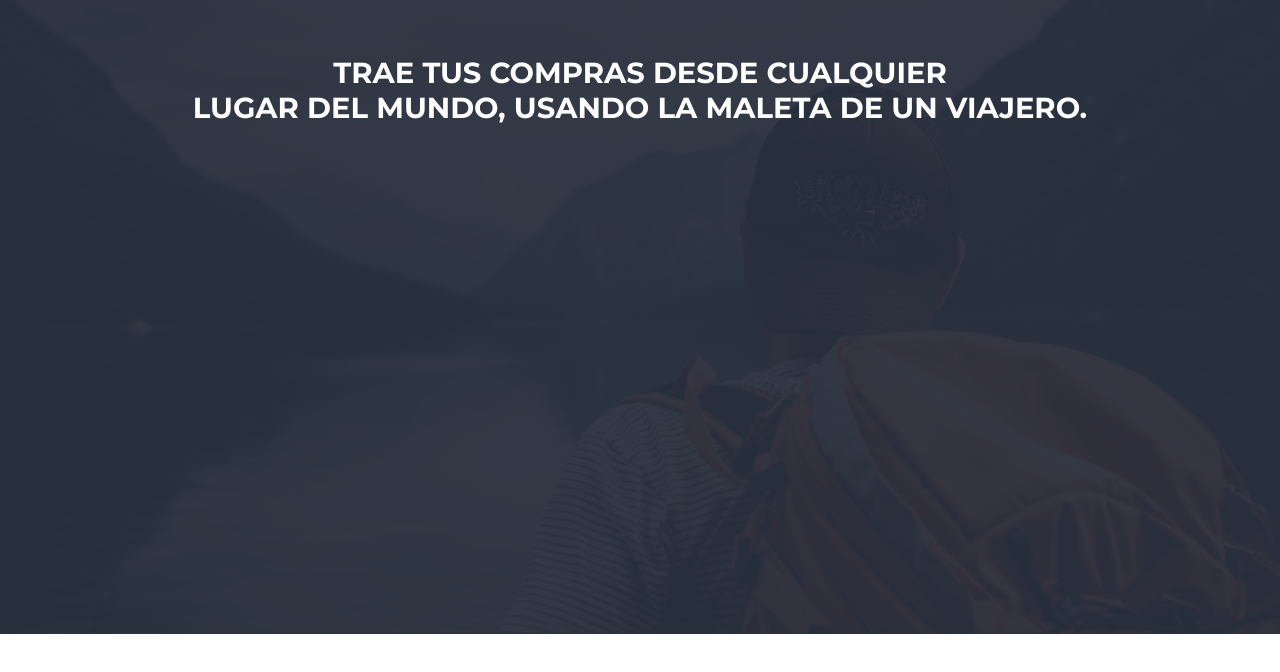
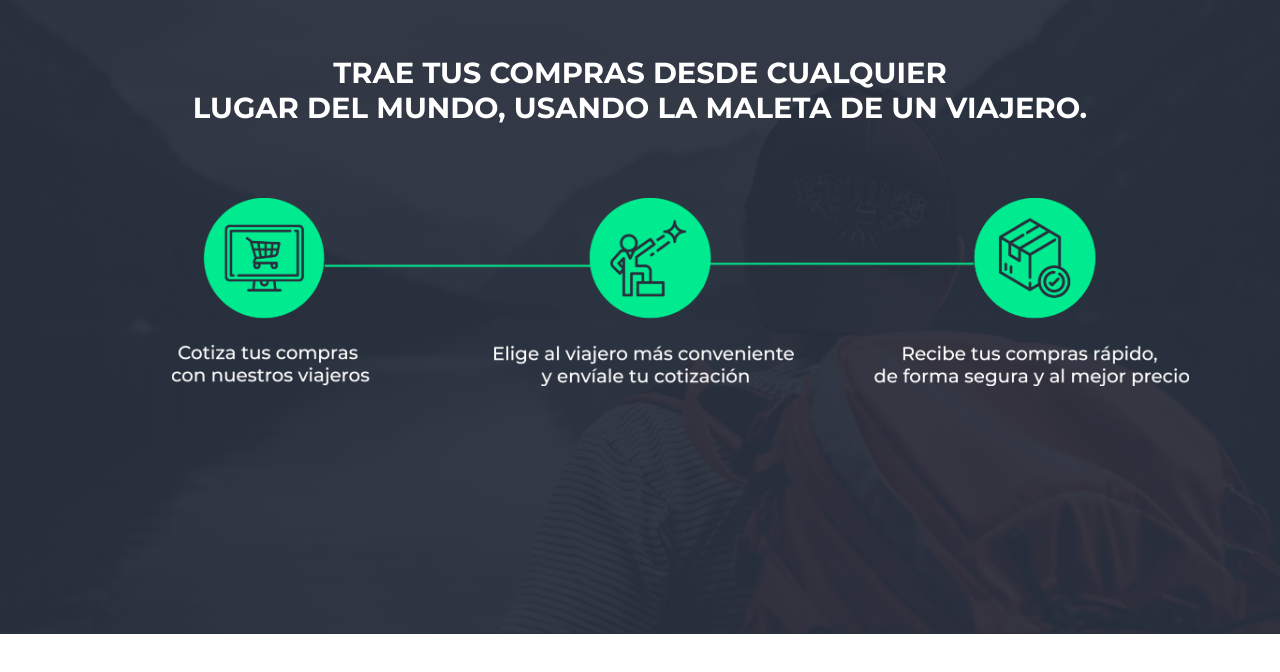
Before and after one commit to cagfcagf/Nuevo-home, a plain HTML site: page index.html in a window 1280 px wide. Shown: the part 80-752 px from the top of the page. Drawn offline with Linux system fonts and the light colour scheme.

Commit message:
imagen home

```diff
--- a/estilos.css
+++ b/estilos.css
@@ -139,3 +139,13 @@ h1 {
   font-size: 29px;
   font-weight: bolder;
 }
+
+.graphic {
+  width: 1017px;
+}
+
+.graphic-container {
+  width: inherit;
+  text-align: center;
+
+}
--- a/index.html
+++ b/index.html
@@ -37,6 +37,12 @@
           <br>
           <br>
           <h1>Trae tus compras desde cualquier<br> lugar del mundo, usando la maleta de un viajero.</h1>
+          <br>
+          <br>
+          <br>
+          <figure class="graphic-container">
+            <img class="graphic" src="images/flujohome.png" alt="">
+          </figure>
           <div class="row">
 
           </div>
```
Also changed, not shown: images/flujohome.png (added).
